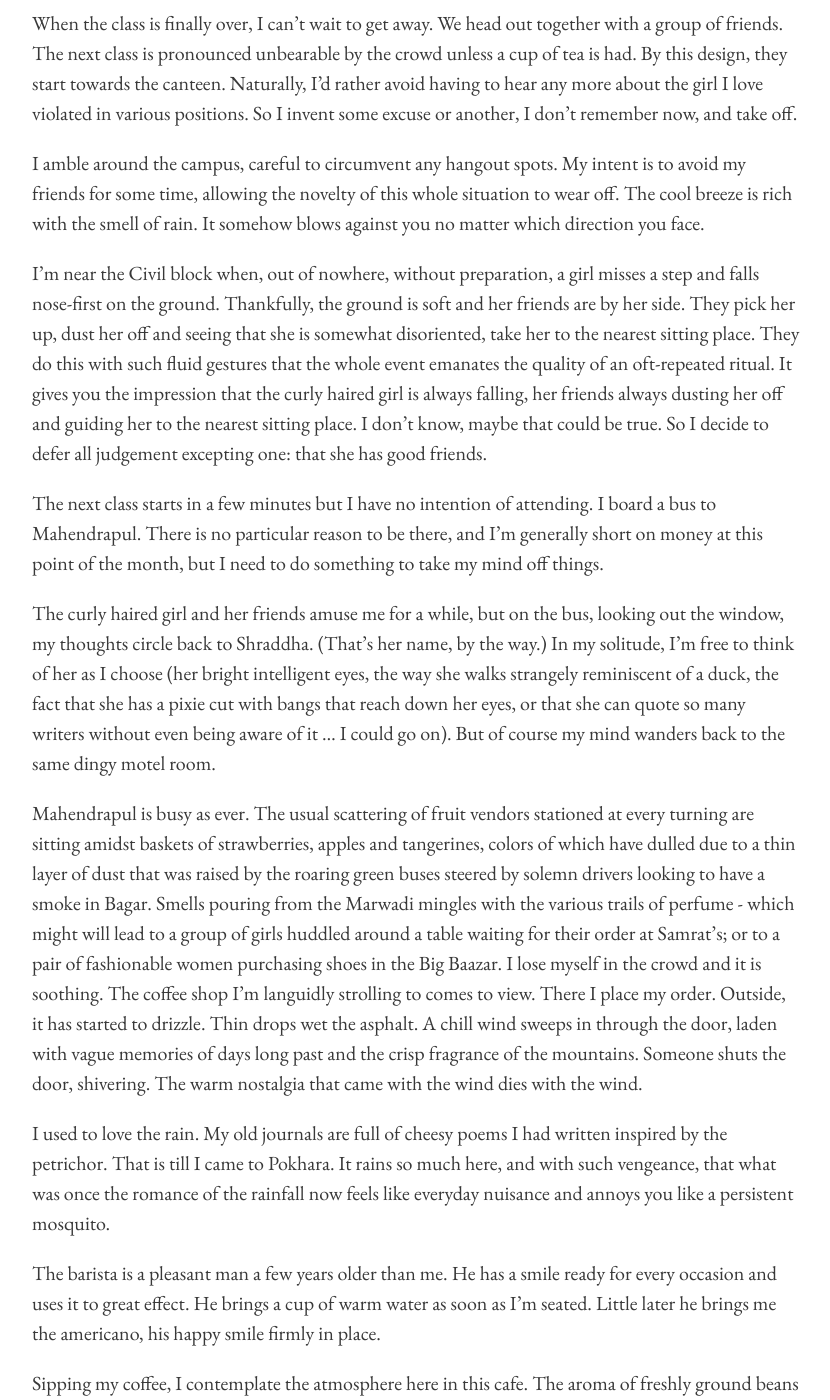
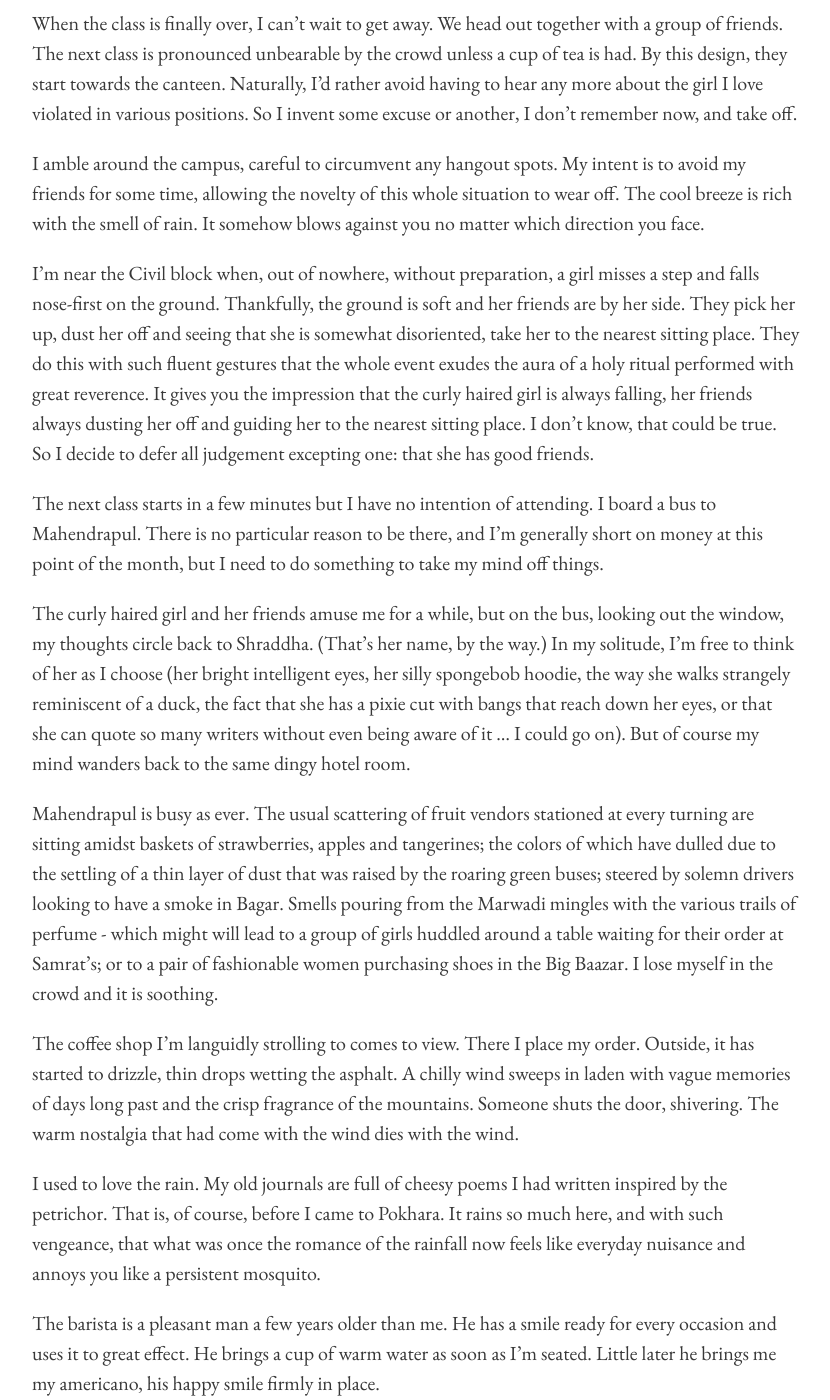
Before and after one commit to niravcodes/niravcodes.github.io, a Jekyll site: the page built from pages/it-rains-here-in-pokhara.md, in a window 1280 px wide and 1400 px high, scrolled down 862 px. Shown: the whole window, without its empty margins (224-1054 px from the left). Built offline with Jekyll 4.4.1, drawn with Linux system fonts in a browser that asks for light colours; some of the changed text lies outside the part shown.

Commit message:
Update from Forestry.io - Updated it-rains-here-in-pokhara.md

```diff
--- a/pages/it-rains-here-in-pokhara.md
+++ b/pages/it-rains-here-in-pokhara.md
@@ -8,9 +8,9 @@
 date: 2019-01-24 09:03:55 +0000
 
 ---
-If you think being madly in love with your best friend's girlfriend is unfortunate, try sitting next to him during a Microprocessor lecture having to listen to him describe the sex they had the day before. What's more, Microprocessor is one of the few subjects I enjoy. My friend is normally a level-headed person who doesn't speak much, but it seems that the excitement of the first time is grand enough for him to break character. Needless to say, I'm miserable.
+If you think being madly in love with your best friend's girlfriend is unfortunate, try sitting next to him during a Microprocessor lecture having to listen to him describe the sex they had the day before. What's more, Microprocessor is one of the few subjects I actually enjoy. My friend is normally a level-headed person who doesn't speak much. But it seems that the excitement of the first time is grand enough for him to break character. Needless to say, I'm miserable.
 
-I look out the window, if only to somehow communicate my lack of enthusiasm to him. It doesn't work. The class goes on for another forty minutes in which he fills me in on the color of the curtains, flavor of the condom, state of the bed sheets after they were done and what not. I don't want to advertise my best friend as an idiot here, but he's acting like one today. I try very hard to pretend to be listening while mentally reciting Howl.
+I look out the window, if only to somehow communicate my lack of enthusiasm to him. It does not work. The class goes on for another forty minutes in which he fills me in on the color of the curtains, flavor of the condom, state of the bed sheets after they were done and what not. I don't want to advertise my best friend as an idiot here, but he's acting like one today. I try very hard to pretend to be listening while mentally reciting Howl.
 
 The day is overcast and a thin fog has sucked the life off colors. Leafless trees stand tall and somber, they evoke images of giant skeletons elegant against the foggy backdrop. In a distance, I see the new ICTC building as it's being constructed. From afar it looks like tiny ant-men are scurrying about, assembling the universe one breadcrumb at a time.
 
@@ -18,17 +18,19 @@
 
 I amble around the campus, careful to circumvent any hangout spots. My intent is to avoid my friends for some time, allowing the novelty of this whole situation to wear off. The cool breeze is rich with the smell of rain. It somehow blows against you no matter which direction you face.
 
-I'm near the Civil block when, out of nowhere, without preparation, a girl misses a step and falls nose-first on the ground. Thankfully, the ground is soft and her friends are by her side. They pick her up, dust her off and seeing that she is somewhat disoriented, take her to the nearest sitting place. They do this with such fluid gestures that the whole event emanates the quality of an oft-repeated ritual. It gives you the impression that the curly haired girl is always falling, her friends always dusting her off and guiding her to the nearest sitting place. I don't know, maybe that could be true. So I decide to defer all judgement excepting one: that she has good friends.
+I'm near the Civil block when, out of nowhere, without preparation, a girl misses a step and falls nose-first on the ground. Thankfully, the ground is soft and her friends are by her side. They pick her up, dust her off and seeing that she is somewhat disoriented, take her to the nearest sitting place. They do this with such fluent gestures that the whole event exudes the aura of a holy ritual performed with great reverence. It gives you the impression that the curly haired girl is always falling, her friends always dusting her off and guiding her to the nearest sitting place. I don't know, that could be true. So I decide to defer all judgement excepting one: that she has good friends.
 
 The next class starts in a few minutes but I have no intention of attending. I board a bus to Mahendrapul. There is no particular reason to be there, and I'm generally short on money at this point of the month, but I need to do something to take my mind off things.
 
-The curly haired girl and her friends amuse me for a while, but on the bus, looking out the window, my thoughts circle back to Shraddha. (That's her name, by the way.) In my solitude, I'm free to think of her as I choose (her bright intelligent eyes, the way she walks strangely reminiscent of a duck, the fact that she has a pixie cut with bangs that reach down her eyes, or that she can quote so many writers without even being aware of it ... I could go on). But of course my mind wanders back to the same dingy motel room.
+The curly haired girl and her friends amuse me for a while, but on the bus, looking out the window, my thoughts circle back to Shraddha. (That's her name, by the way.) In my solitude, I'm free to think of her as I choose (her bright intelligent eyes, her silly spongebob hoodie, the way she walks strangely reminiscent of a duck, the fact that she has a pixie cut with bangs that reach down her eyes, or that she can quote so many writers without even being aware of it ... I could go on). But of course my mind wanders back to the same dingy hotel room.
 
-Mahendrapul is busy as ever. The usual scattering of fruit vendors stationed at every turning are sitting amidst baskets of strawberries, apples and tangerines, colors of which have dulled due to a thin layer of dust that was raised by the roaring green buses steered by solemn drivers looking to have a smoke  in Bagar. Smells pouring from the Marwadi mingles with the various trails of perfume - which might will lead to a group of girls huddled around a table waiting for their order at Samrat's; or to a pair of fashionable women purchasing shoes in the Big Baazar. I lose myself in the crowd and it is soothing. The coffee shop I'm languidly strolling to comes to view. There I place my order. Outside, it has started to drizzle. Thin drops wet the asphalt. A chill wind sweeps in through the door, laden with vague memories of days long past and the crisp fragrance of the mountains. Someone shuts the door, shivering. The warm nostalgia that came with the wind dies with the wind.
+Mahendrapul is busy as ever. The usual scattering of fruit vendors stationed at every turning are sitting amidst baskets of strawberries, apples and tangerines; the colors of which have dulled due to the settling of a thin layer of dust that was raised by the roaring green buses; steered by solemn drivers looking to have a smoke in Bagar. Smells pouring from the Marwadi mingles with the various trails of perfume - which might will lead to a group of girls huddled around a table waiting for their order at Samrat's; or to a pair of fashionable women purchasing shoes in the Big Baazar. I lose myself in the crowd and it is soothing.
 
-I used to love the rain. My old journals are full of cheesy poems I had written inspired by the petrichor. That is till I came to Pokhara. It rains so much here, and with such vengeance, that what was once the romance of the rainfall now feels like everyday nuisance and annoys you like a persistent mosquito.
+The coffee shop I'm languidly strolling to comes to view. There I place my order. Outside, it has started to drizzle, thin drops wetting the asphalt. A chilly wind sweeps in laden with vague memories of days long past and the crisp fragrance of the mountains. Someone shuts the door, shivering. The warm nostalgia that had come with the wind dies with the wind.
 
-The barista is a pleasant man a few years older than me. He has a smile ready for every occasion and uses it to great effect. He brings a cup of warm water as soon as I'm seated. Little later he brings me the americano, his happy smile firmly in place.
+I used to love the rain. My old journals are full of cheesy poems I had written inspired by the petrichor. That is, of course, before I came to Pokhara. It rains so much here, and with such vengeance, that what was once the romance of the rainfall now feels like everyday nuisance and annoys you like a persistent mosquito.
+
+The barista is a pleasant man a few years older than me. He has a smile ready for every occasion and uses it to great effect. He brings a cup of warm water as soon as I'm seated. Little later he brings me my americano, his happy smile firmly in place.
 
 Sipping my coffee, I contemplate the atmosphere here in this cafe. The aroma of freshly ground beans interweaves itself with the charming melody playing through the speakers; thin drops of water hit the window pane and leisurely converge; the espresso machine whirs intermittently; and the everyday chatter and bustle of other people adds to the ambiance. This contexture has a peculiar quality to it. A quality that invokes poignant reflections and makes you want to smoke cigarette after cigarette in some dirty roadside restaurant.
 
```
